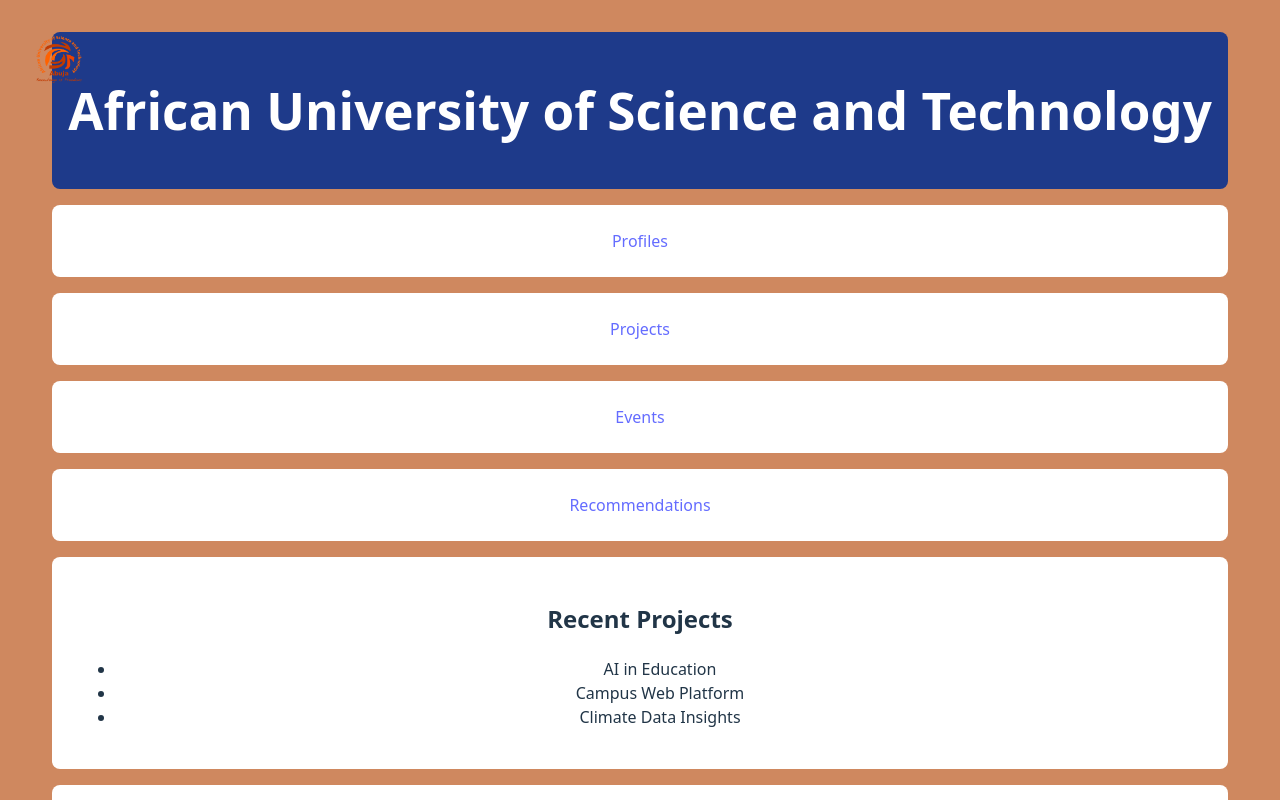
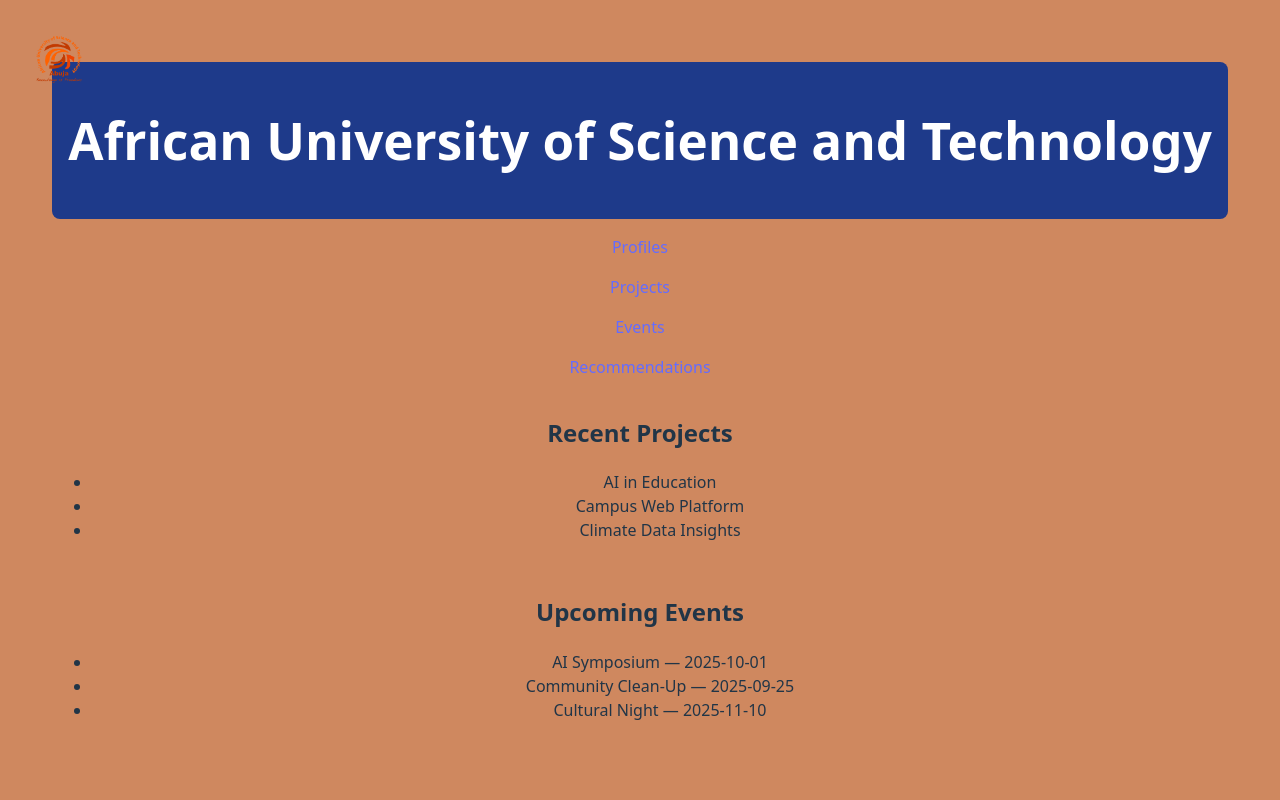
Before and after one commit to veric47/uni-collab, a React (Vite) app: page / in a window 1280 px wide. Shown: the top 800 px of the page. Built offline with nearby package versions, Linux system fonts and the light colour scheme.

Commit message:
Dashboard.css

```diff
--- a/src/pages/Dashboard.css
+++ b/src/pages/Dashboard.css
@@ -5,14 +5,3 @@
   border-radius: 0.5rem;
   text-align: center;
 }
-
-.dashboard-card {
-  background: white;
-  padding: 1.5rem;
-  border-radius: 0.5rem;
-  transition: box-shadow 0.3s;
-}
-
-.dashboard-card:hover {
-  box-shadow: 0 4px 10px rgba(0, 0, 0, 0.15);
-}
```
